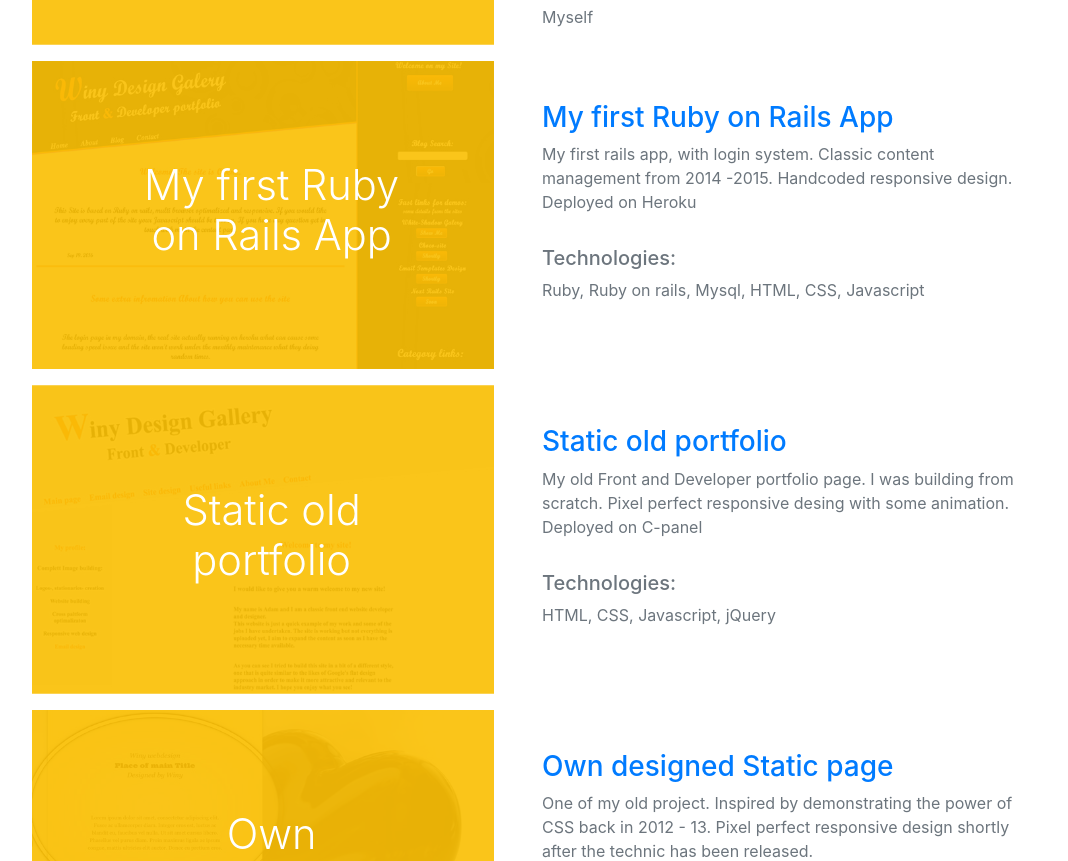
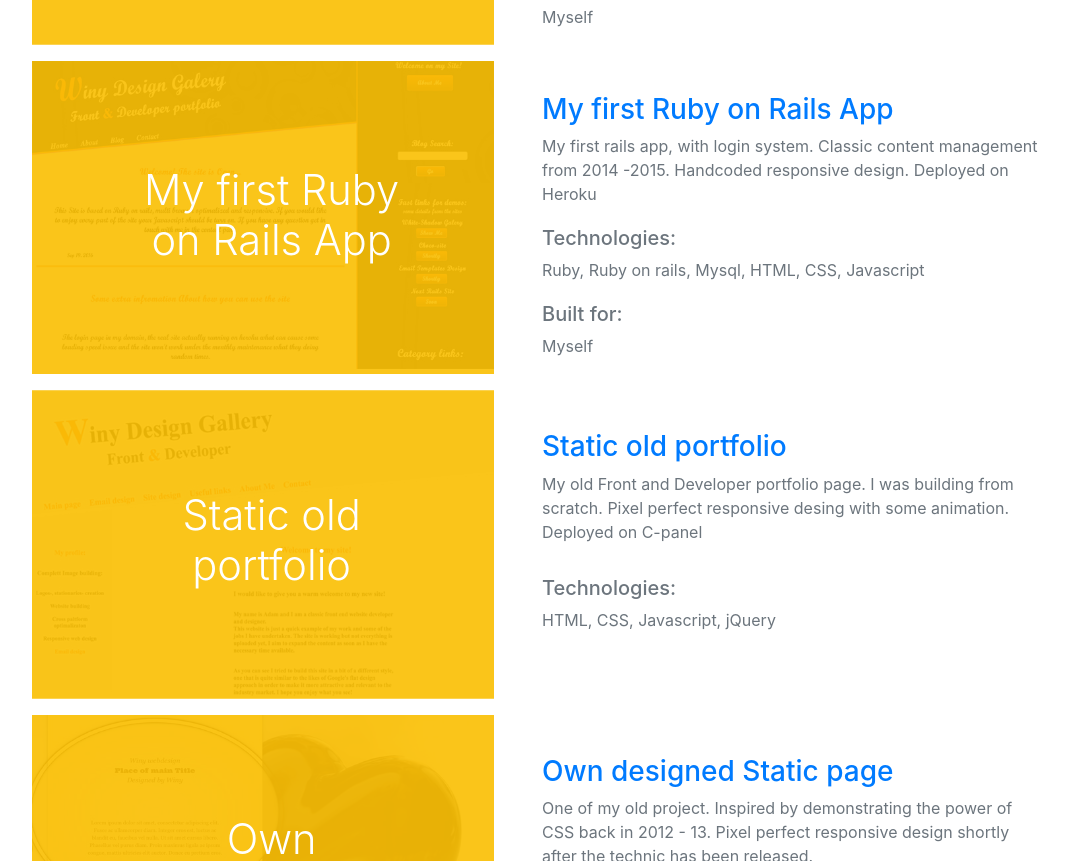
Before and after one commit to Winy81/Bootstrap_portfolio_index, a website with bundled scripts: page index.html in a window 1280 px wide. Shown: the part 4247-5108 px from the top of the page, without its empty margins (146-1214 px from the left). Built offline with nearby package versions, Linux system fonts and the light colour scheme.

Commit message:
extra tag as 'built for' added to the My first Ruby on Rails App div and style correction

```diff
--- a/index.html
+++ b/index.html
@@ -272,10 +272,11 @@
             <img class="img-fluid" src="img/first_rails_link.jpg" alt="">
           </a>
         </div>
-        <div class="col-lg-6 text-left p-4 pl-5">
+        <div class="col-lg-6 text-left pt-3 pl-5">
           <h3 class="pt-3 text-primary"><a href="https://winysrailssite.herokuapp.com/" target="_blank">My first Ruby on Rails App</a></h3>
-            <p class="mb-4 text-muted">My first rails app, with login system. Classic content management from 2014 -2015. Handcoded responsive design. Deployed on Heroku</p>
-            <h5 class="pt-2 text-secondary">Technologies:</h5><p class="mb-4 text-muted">Ruby, Ruby on rails, Mysql, HTML, CSS, Javascript</p>
+            <p class="text-muted">My first rails app, with login system. Classic content management from 2014 -2015. Handcoded responsive design. Deployed on Heroku</p>
+            <h5 class="pt-1 text-secondary">Technologies:</h5><p class="mb-3 text-muted">Ruby, Ruby on rails, Mysql, HTML, CSS, Javascript</p>
+            <h5 class="pt-1 text-secondary">Built for:</h5><p class="text-muted">Myself</p>
         </div>
       </div>
 
```
